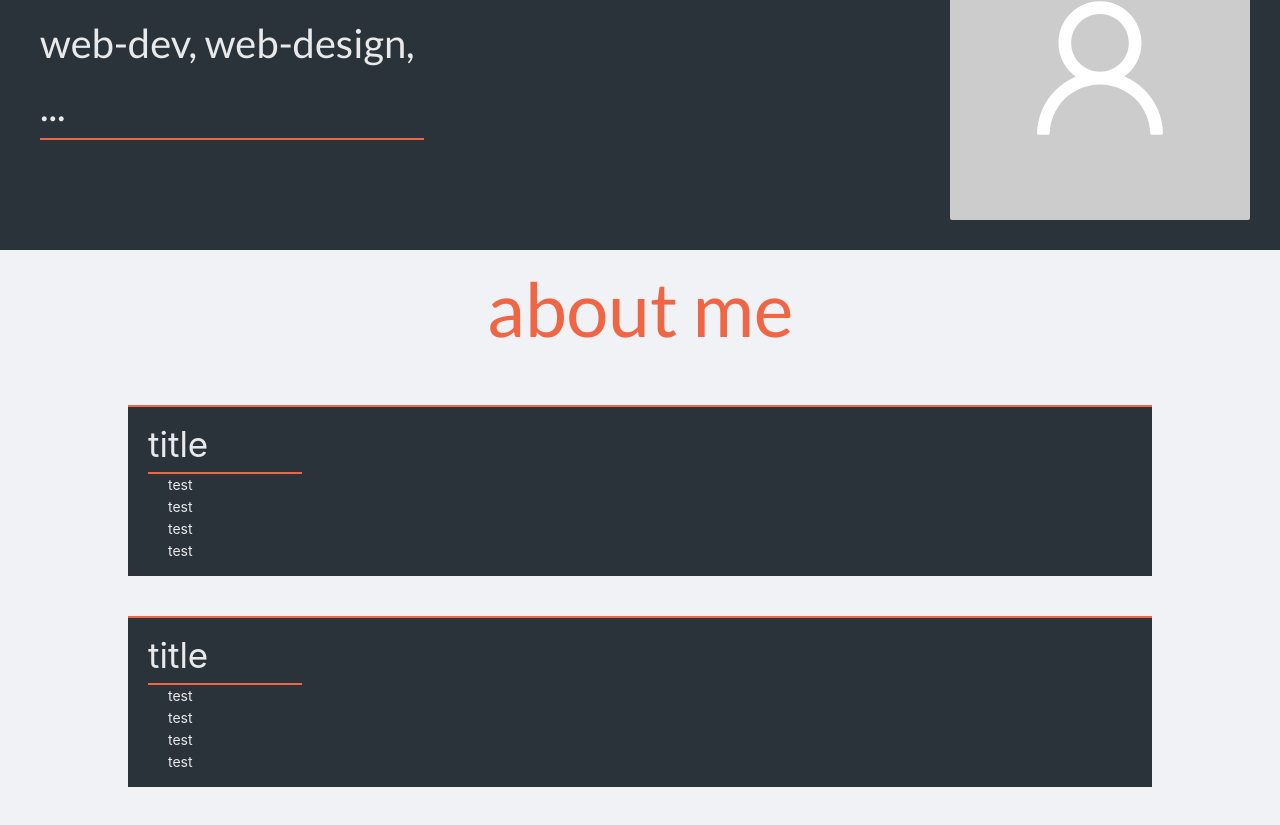
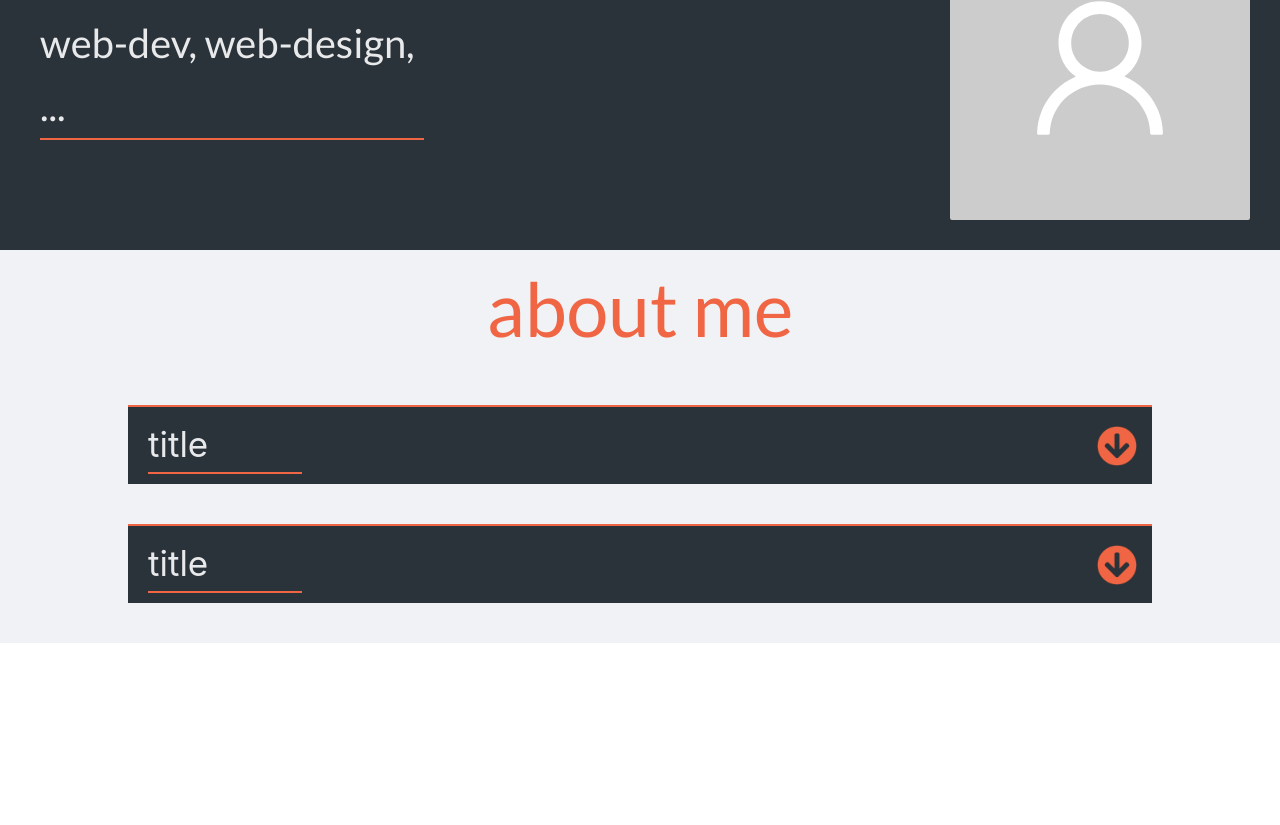
Before and after one commit to whitestike/portfolio, a React (Create React App) app: page / in a window 1280 px wide. Shown: the part 403-1228 px from the top of the page. After the commit the page ends 1046 px from the top, so only its background shows below. Built offline with nearby package versions, Linux system fonts and the light colour scheme.

Commit message:
adding folding buttons

```diff
--- a/src/App.js
+++ b/src/App.js
@@ -1,11 +1,20 @@
 import 'antd/dist/antd.css';
+
+import react from 'react';
 
 import { Layout, Menu, Avatar} from 'antd';
 import { UserOutlined } from '@ant-design/icons';
 
 const { Header, Content } = Layout;
 
-function App() {
+
+class App extends react.Component{
+
+  fold(){
+
+  }
+
+  render(){
     return (
       <Layout className="layout">
         <Header>
@@ -31,25 +40,28 @@ function App() {
           <h1 className='title--content'>about me</h1>
           <div className='flyout--Table'>
             <h3 className='title--table'>title</h3>
-          <ul>
+            <ul className='folded'>
               <li>test</li>
               <li>test</li>
               <li>test</li>
               <li>test</li>
             </ul>
+            <a onClick={this.fold}><img className='button-arrow' src='arrow-down.png'/></a>
           </div>
           <div className='flyout--Table'>
-        <h3  className='title--table'>title</h3>
-          <ul>
+          <h3 className='title--table'>title</h3>
+            <ul className='folded'>
               <li>test</li>
               <li>test</li>
               <li>test</li>
               <li>test</li>
             </ul>
+            <a><img className='button-arrow' src='arrow-down.png'/></a>
           </div>
         </Content>
       </Layout>
     );
   }
+}
 
 export default App;
--- a/src/index.css
+++ b/src/index.css
@@ -75,7 +75,7 @@ h3{
 .title--table{
   font-weight: normal;
   width: 15%;
-  margin: 10px 0 0 20px;
+  margin: 10px 0 10px 20px;
 }
 
 .main{
@@ -93,6 +93,7 @@ h3{
   background-color: #2B333A;
   border-top: solid #F06543 2px;
   width: 80vw;
+  position: relative;
   margin: 0 0 40px 0;
 }
 
@@ -100,3 +101,14 @@ li{
   list-style: none;
   color: #E8E9EB;
 }
+
+.button-arrow{
+  position: absolute;
+  height: 40px;
+  right: 1.5%;
+  top: 25%;
+}
+
+.folded{
+  display: none;
+}
```
Also changed, not shown: public/arrow-down.png (added). Lines whose indentation alone changed are shown as unchanged.
